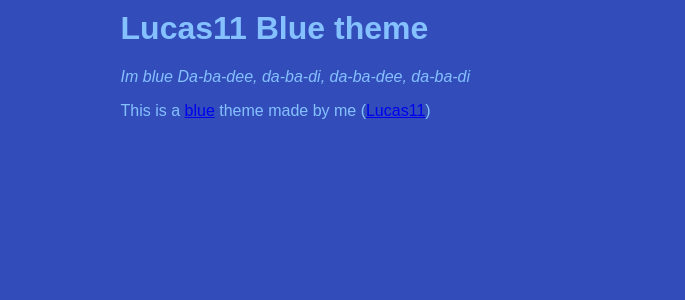
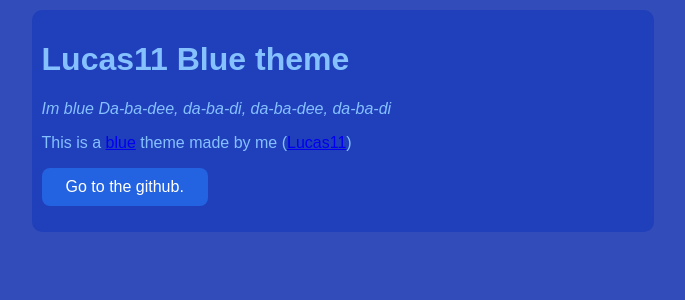
Before and after one commit to lucas11222/Lucas11-Blue-Theme, a Jekyll site: the page built from index.md, in a window 1280 px wide. Shown: the top 300 px of the page, without its empty margins (297-982 px from the left). Built offline with Jekyll 4.4.1, drawn with Linux system fonts in a browser that asks for light colours.

Commit message:
Added more styles.

```diff
--- a/_layouts/default.html
+++ b/_layouts/default.html
@@ -1,6 +1,7 @@
 <html>
   <body>
-    {{ content }}
+    <div class="content">{{ content }}</div>
+    <div class="header"></div>
   </body>
   {% include head.html %}
 </html>
--- a/_sass/main.scss
+++ b/_sass/main.scss
@@ -1,8 +1,31 @@
-body {
-  background-color: #324db9;
+.content {
+  background-color: #203fba;
   font-family: sans-serif;
   margin: auto;
-  max-width: 50ch;
+  max-width: 70ch;
   margin-top: 10px;
   color: #85c1ff;
+  border: 2px solid #203fba;
+  border-radius: 10px;
+  padding: 8px;
+  justify-content: center;
+  align-items: center;
+
 }
+body {
+    background-color: #324db9;
+      font-family: sans-serif;
+      margin: auto;
+      max-width: 70ch;
+      margin-top: 10px;
+      color: #85c1ff;
+}
+button {
+  background-color: #2362e0;
+    border: none;
+    color: white;
+    padding: 10px 24px;
+    text-decoration: none;
+    border-radius: 8px;
+    font-size: 16px;
+}
--- a/assets/lucas11-blue-theme.scss
+++ b/assets/lucas11-blue-theme.scss
@@ -1,4 +1,4 @@
 ---
 ---
 
-@import "main.scss";
+@use "main.scss";
--- a/index.md
+++ b/index.md
@@ -8,3 +8,5 @@ title: Hello world!
 *Im blue Da-ba-dee, da-ba-di, da-ba-dee, da-ba-di*
 
 This is a [blue](https://youtu.be/bNZ5MlGvZM0?t=193) theme made by me ([Lucas11](https://lucas11.dev/))
+
+<button>Go to the github.</button>
```
